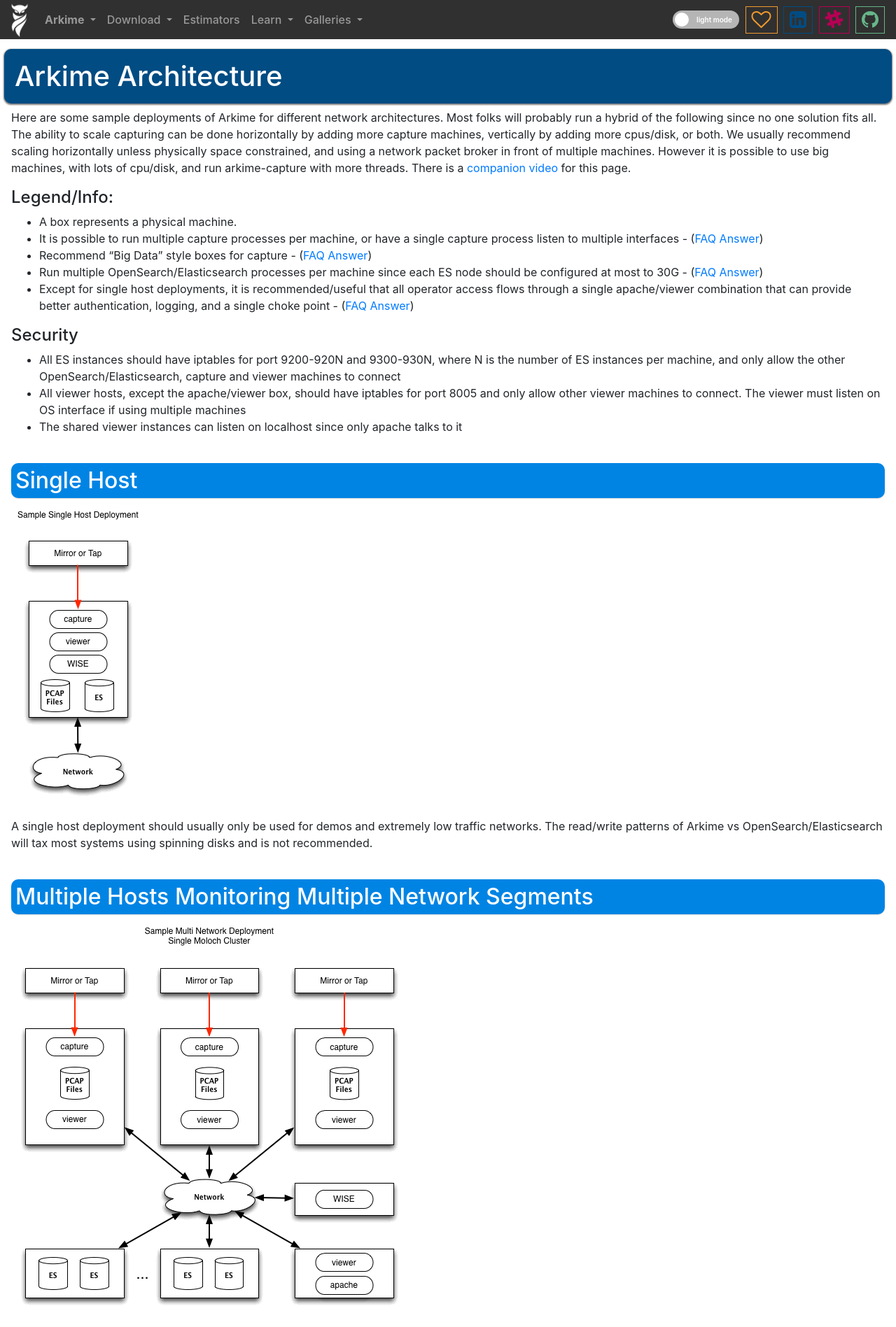
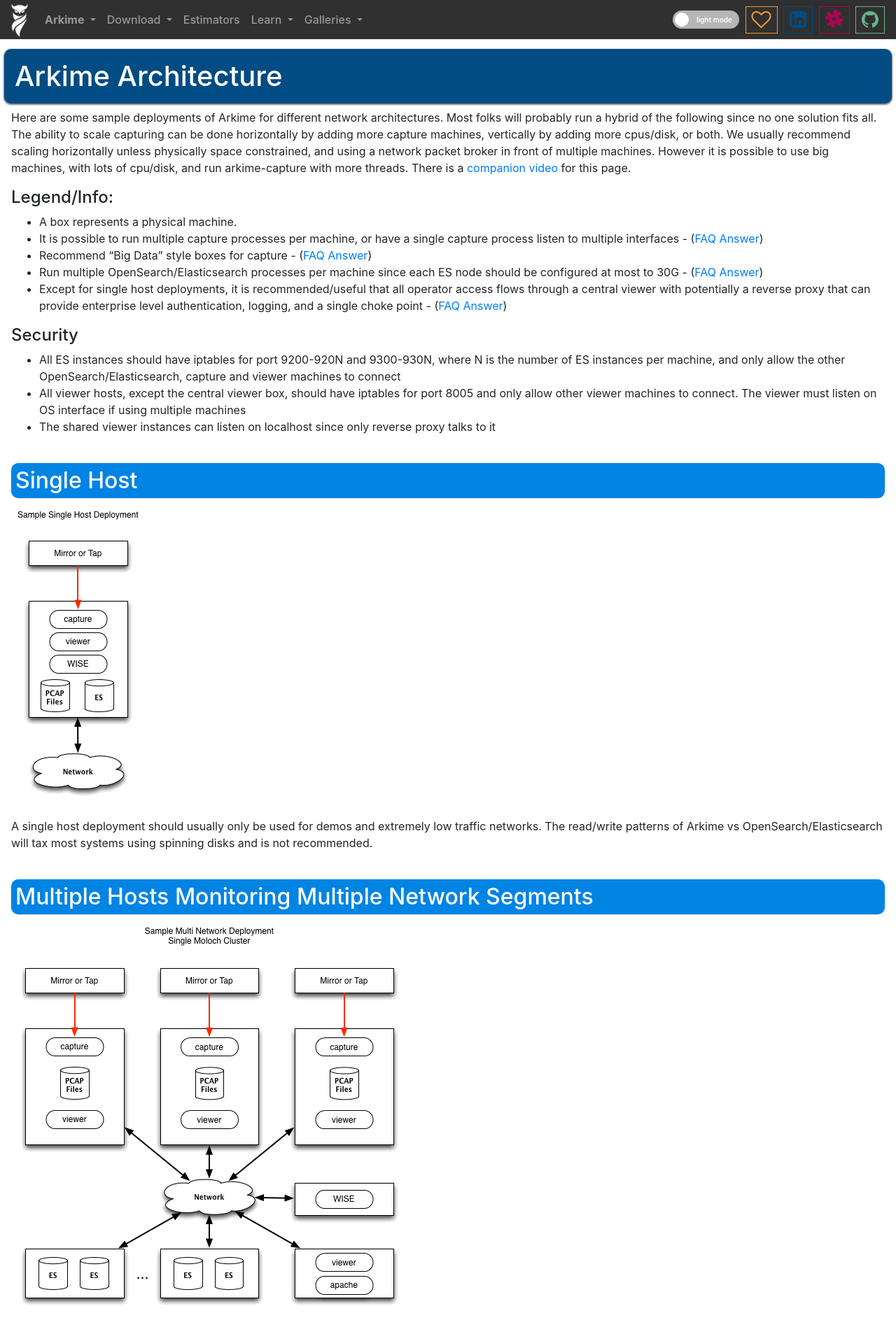
Before and after one commit to arkime/arkimeweb, a Jekyll site: the page built from _wiki/architecture.md, in a window 1280 px wide. Shown: the top 1897 px of the page at 70% size. Built offline with Jekyll 4.4.1, drawn with Linux system fonts in a browser that asks for light colours.

Commit message:
more central viewer and reverse proxy

```diff
--- a/_wiki/architecture.md
+++ b/_wiki/architecture.md
@@ -19,13 +19,13 @@
 * It is possible to run multiple capture processes per machine, or have a single capture process listen to multiple interfaces - ([FAQ Answer](faq#what-kind-of-packet-capture-speeds-can-arkime-capture-handle))
 * Recommend "Big Data" style boxes for capture - ([FAQ Answer](faq#what-kind-of-capture-machines-should-we-buy))
 * Run multiple OpenSearch/Elasticsearch processes per machine since each ES node should be configured at most to 30G - ([FAQ Answer](faq#how-many-elasticsearch-nodes-or-machines-do-i-need))
-* Except for single host deployments, it is recommended/useful that all operator access flows through a single apache/viewer combination that can provide better authentication, logging, and a single choke point - ([FAQ Answer](faq#how-do-i-proxy-arkime-using-apache))
+* Except for single host deployments, it is recommended/useful that all operator access flows through a central viewer with potentially a reverse proxy that can provide enterprise level authentication, logging, and a single choke point - ([FAQ Answer](faq#how-do-i-proxy-arkime-using-apache))
 
 #### Security
 
 * All ES instances should have iptables for port 9200-920N and 9300-930N, where N is the number of ES instances per machine, and only allow the other OpenSearch/Elasticsearch, capture and viewer machines to connect
-* All viewer hosts, except the apache/viewer box, should have iptables for port 8005 and only allow other viewer machines to connect. The viewer must listen on OS interface if using multiple machines
-* The shared viewer instances can listen on localhost since only apache talks to it
+* All viewer hosts, except the central viewer box, should have iptables for port 8005 and only allow other viewer machines to connect. The viewer must listen on OS interface if using multiple machines
+* The shared viewer instances can listen on localhost since only reverse proxy talks to it
 
 ## Single Host
 {: .subsection-header }
```
